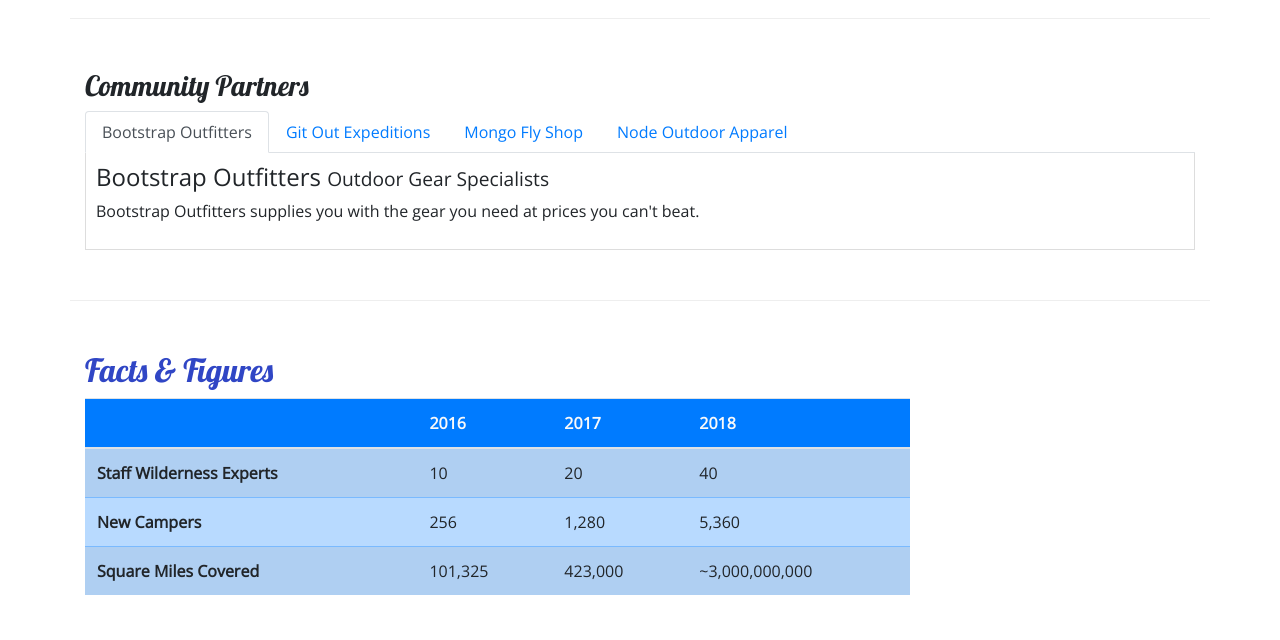
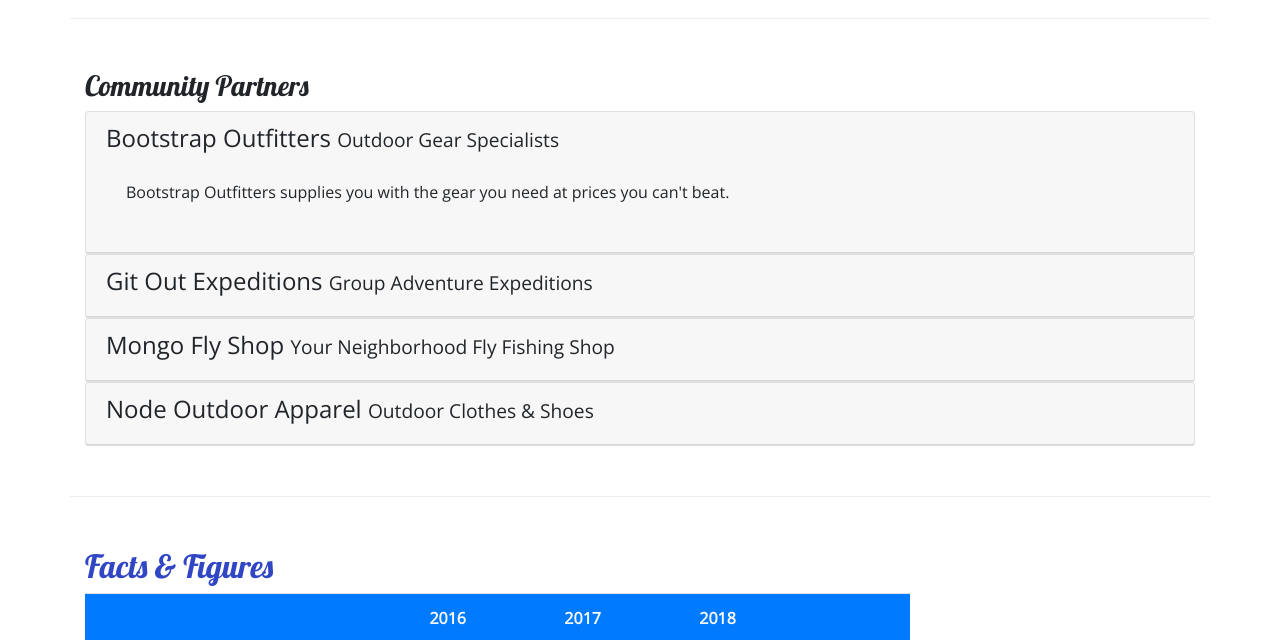
Before and after one commit to yuliyakf/Test-Project, a website: page aboutus.html in a window 1280 px wide. Shown: the part 810-1450 px from the top of the page. Drawn offline with nearby package versions, Linux system fonts and the light colour scheme.

Commit message:
added accordion

```diff
--- a/aboutus.html
+++ b/aboutus.html
@@ -106,36 +106,60 @@
       <div class="row row-content">
          <div class="col">
             <h3>Community Partners</h3>
-            <ul class="nav nav-tabs">
-               <li class="nav-item"><a class="nav-link active" href="#bootstrap" role="tab" data-toggle="tab">Bootstrap
-                     Outfitters</a></li>
-               <li class="nav-item"><a class="nav-link" href="#git" role="tab" data-toggle="tab">Git Out Expeditions</a>
-               </li>
-               <li class="nav-item"><a class="nav-link" href="#mongo" role="tab" data-toggle="tab">Mongo Fly Shop</a>
-               </li>
-               <li class="nav-item"><a class="nav-link" href="#node" role="tab" data-toggle="tab">Node Outdoor
-                     Apparel</a></li>
-            </ul>
-            <div class="tab-content">
-               <div role="tabpanel" class="tab-pane fade show active" id="bootstrap">
-                  <h4>Bootstrap Outfitters <small>Outdoor Gear Specialists</small></h4>
-                  <p class="d-none d-sm-block">Bootstrap Outfitters supplies you with the gear you need at prices you
-                     can't beat.</p>
+            <div id="accordion">
+               <div class="card">
+                  <div role="tab" class="card-header">
+                     <h4><a data-toggle="collapse" data-target="#bootstrap">Bootstrap Outfitters <small>Outdoor Gear
+                              Specialists</small></a></h4>
+                     <div class="collapse show" id="bootstrap" data-parent="#accordion">
+                        <div class="card-body">
+                           <p class="d-none d-sm-block">Bootstrap Outfitters supplies you with the gear you need at
+                              prices
+                              you
+                              can't beat.</p>
+                        </div>
+                     </div>
+                  </div>
                </div>
-               <div role="tabpanel" class="tab-pane fade" id="git">
-                  <h4>Git Out Expeditions <small>Group Adventure Expeditions</small></h4>
-                  <p class="d-none d-sm-block">Join Git Out Expeditions to explore new horizons with a group of other
-                     adventurers!</p>
+               <div class="card">
+                  <div role="tab" class="card-header">
+                     <h4><a class="collapsed" data-toggle="collapse" data-target="#git">Git Out Expeditions <small>Group
+                              Adventure Expeditions</small></a></h4>
+                     <div class="collapse" id="git" data-parent="#accordion">
+                        <div class="card-body">
+                           <p class="d-none d-sm-block">Join Git Out Expeditions to explore new horizons with a group of
+                              other
+                              adventurers!</p>
+                        </div>
+                     </div>
+                  </div>
                </div>
-               <div role="tabpanel" class="tab-pane fade" id="mongo">
-                  <h4>Mongo Fly Shop <small>Your Neighborhood Fly Fishing Shop</small></h4>
-                  <p class="d-none d-sm-block">Need a new fishing pole, a tacklebox, or flies of all kinds? Stop by
-                     Mongo Fly Shop.</p>
+               <div class="card">
+                  <div role="tab" class="card-header">
+                     <h4><a class="collapsed" data-toggle="collapse" data-target="#mongo">Mongo Fly Shop <small>Your
+                              Neighborhood Fly Fishing Shop</small></a></h4>
+                     <div class="collapse" id="mongo" data-parent="#accordion">
+                        <div class="card-body">
+                           <p class="d-none d-sm-block">Need a new fishing pole, a tacklebox, or flies of all kinds?
+                              Stop
+                              by
+                              Mongo Fly Shop.</p>
+                        </div>
+                     </div>
+                  </div>
                </div>
-               <div role="tabpanel" class="tab-pane fade" id="node">
-                  <h4>Node Outdoor Apparel <small>Outdoor Clothes & Shoes</small></h4>
-                  <p class="d-none d-sm-block">From polar fleeces to swimsuits, hiking boots to waders, a visit to Node
-                     will be sure to get you covered.</p>
+               <div class="card">
+                  <div role="tab" class="card-header">
+                     <h4><a class="collapsed" data-toggle="collapse" data-target="#node">Node Outdoor Apparel
+                           <small>Outdoor Clothes & Shoes</small></a></h4>
+                     <div class="collapse" id="node" data-parent="#accordion">
+                        <div class="card-body">
+                           <p class="d-none d-sm-block">From polar fleeces to swimsuits, hiking boots to waders, a visit
+                              to
+                              Node will be sure to get you covered.</p>
+                        </div>
+                     </div>
+                  </div>
                </div>
             </div>
          </div>
--- a/css/styles.css
+++ b/css/styles.css
@@ -36,8 +36,7 @@ header h2 {
    background-color: #901cad;
 }
 
-.tab-content {
-   border: 1px solid #DDD;
-   border-top: none;
-   padding: 10px;
+a, a:hover {
+   color: inherit;
+   text-decoration: none;
 }
```
